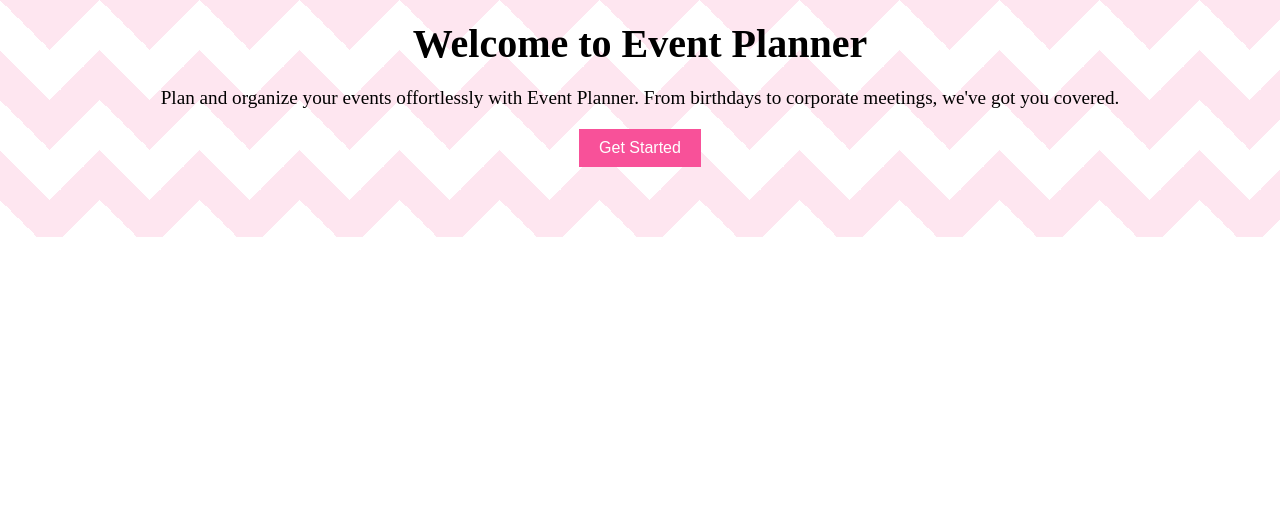
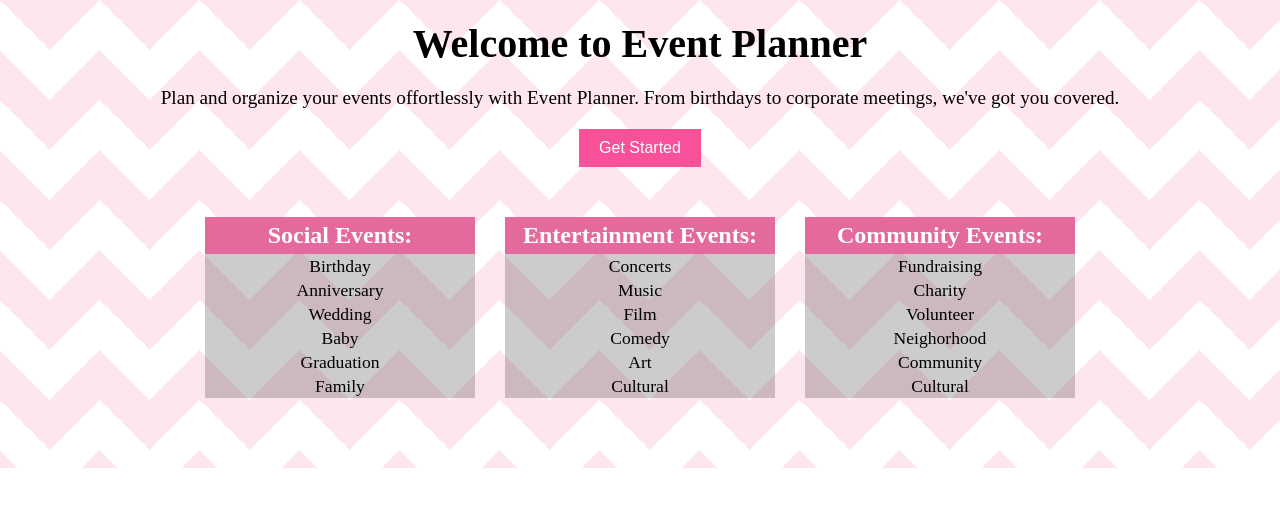
Before and after one commit to theMyle/event_planner, a React (Vite) app: page / in a window 1280 px wide. Shown: the top 506 px of the page. Built offline with nearby package versions, Linux system fonts and the light colour scheme.

Commit message:
event categories section done

```diff
--- a/src/Components/EventPlanner.jsx
+++ b/src/Components/EventPlanner.jsx
@@ -15,7 +15,38 @@ function EventPlanner() {
                 <button className='get-started-button'>Get Started</button>
             </section>
 
-            <section className='event_categories'></section>
+            <section className='events_categories'>
+                <ul>
+                    <h2>Social Events:</h2>
+                    <li>Birthday</li>
+                    <li>Anniversary</li>
+                    <li>Wedding</li>
+                    <li>Baby</li>
+                    <li>Graduation</li>
+                    <li>Family</li>
+                </ul>
+
+                <ul>
+                    <h2>Entertainment Events:</h2>
+                    <li>Concerts</li>
+                    <li>Music</li>
+                    <li>Film</li>
+                    <li>Comedy</li>
+                    <li>Art</li>
+                    <li>Cultural</li>
+                </ul>
+
+                <ul>
+                    <h2>Community Events:</h2>
+                    <li>Fundraising</li>
+                    <li>Charity</li>
+                    <li>Volunteer</li>
+                    <li>Neighorhood</li>
+                    <li>Community</li>
+                    <li>Cultural</li>
+                </ul>
+            </section>
+
             <section className='features'></section>
             <section className='testimonials'></section>
             <section className='contact'></section>
```
